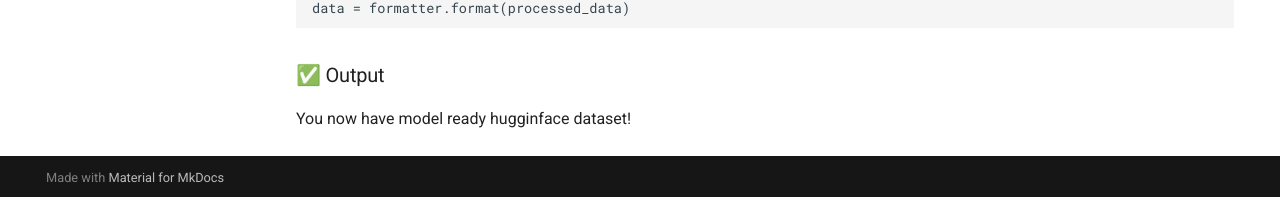
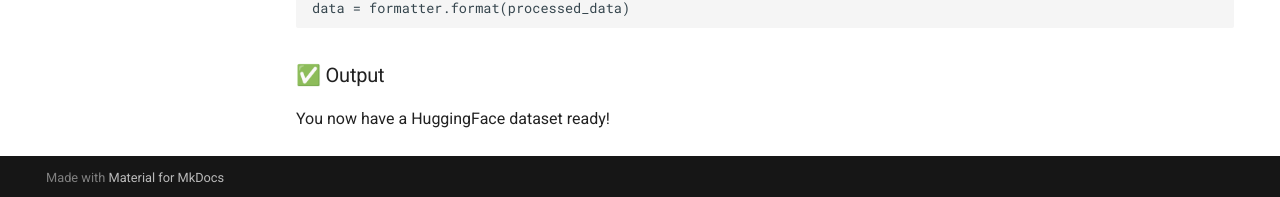
Before and after one commit to mhaugestad/chisel, an MkDocs documentation site: the page built from docs/examples/conll.md, in a window 1280 px wide and 900 px high, scrolled down 2370 px. Shown: the part 700-897 px from the top of the window. Built offline with MkDocs 1.6.1 and Material for MkDocs 9.7.7, drawn with Linux system fonts in a browser that asks for light colours; comment, search, counter and statistics services are not loaded.

Commit message:
Update docs/examples/conll.md
Co-authored-by: Copilot <175728472+Copilot@users.noreply.github.com>

````diff
--- a/docs/examples/conll.md
+++ b/docs/examples/conll.md
@@ -142,4 +142,4 @@ data = formatter.format(processed_data)
 ```
 
 ### ✅ Output
-You now have model ready hugginface dataset!
+You now have a HuggingFace dataset ready!
````
